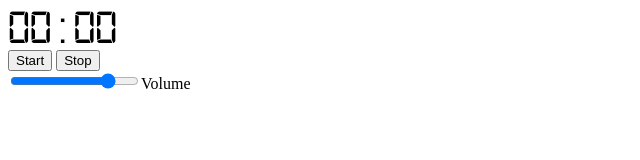
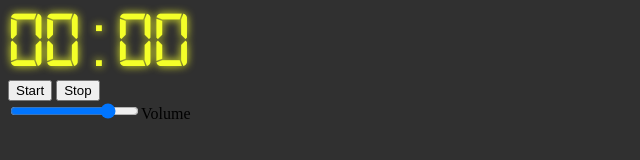
Before and after one commit to rodelrod/pomodoro-js, a website built with webpack: page public/index.html in a window 1280 px wide. Shown: the whole page, without its empty margins (0-640 px from the left). Built offline with nearby package versions, Linux system fonts and the light colour scheme.

Commit message:
Fix counter colors and shadow.

```diff
--- a/public/css/main.css
+++ b/public/css/main.css
@@ -3,12 +3,18 @@
   src: url('../assets/digital-7mono.ttf');
 }
 
+body {
+  background-color: hsla(0, 0%, 19%, 1.0);
+}
+
 .counter {
   font-family: 'Digital7';
-  font-size: 36pt;
+  font-size: 60pt;
   /* The Digital7 font doesn't seem to have the right
    * metadata or whatever so we need to set the div
    * height explicitely or it will be to short.
    */
-  height: 42px;
+  height: 72px;
+  color: hsla(63,100%,58%,1);
+  text-shadow: 0 0 8px hsla(63,100%,58%,1);
 }
```
